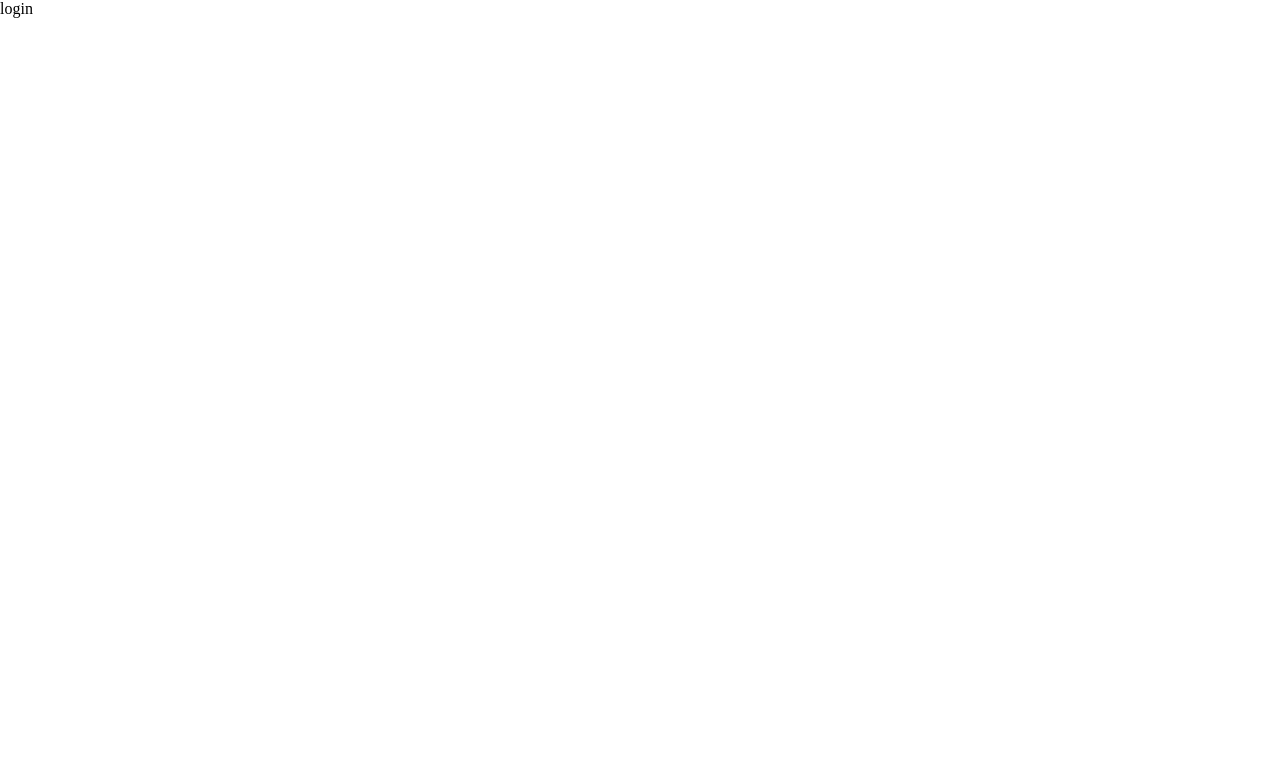
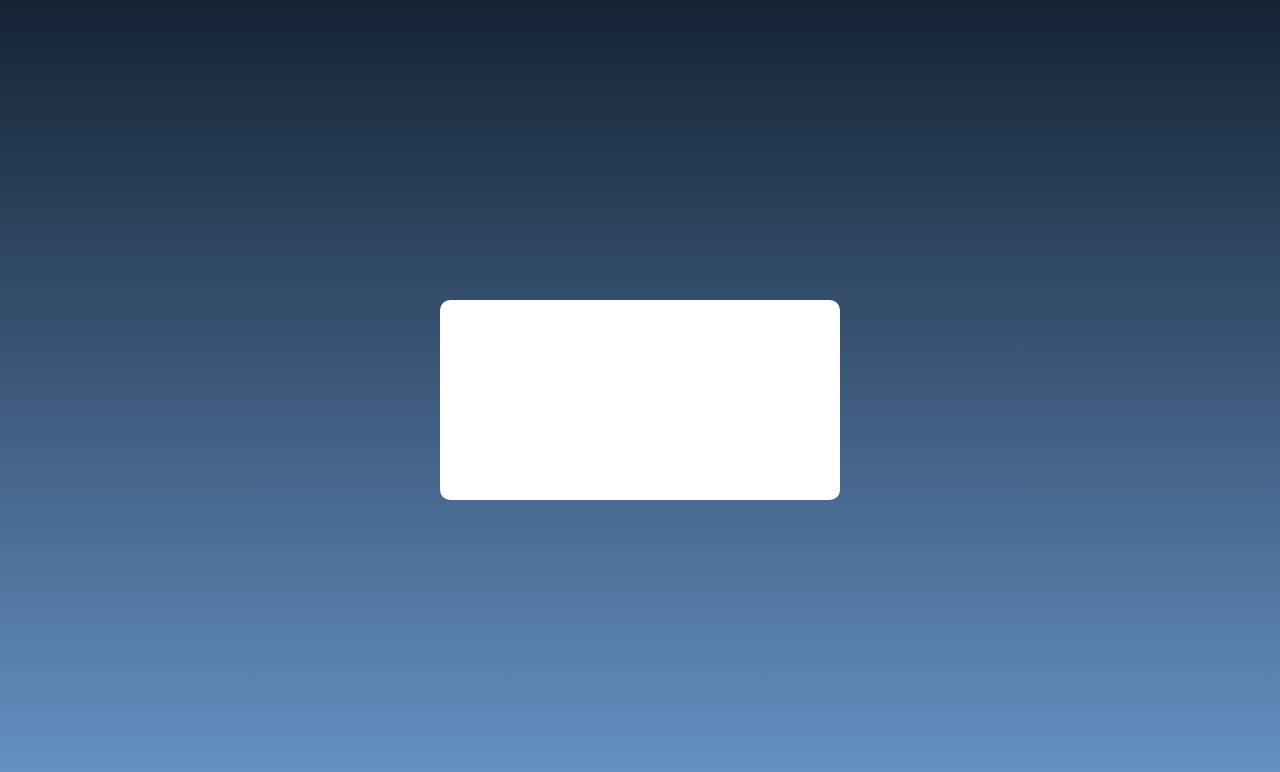
Before and after one commit to cn666278/vue3-hotel-admin-project, a Vue app: page /#/ in a window 1280 px wide. Shown: the top 772 px of the page. Built offline with nearby package versions, Linux system fonts and the light colour scheme.

Commit message:
[+] 安装sass

```diff
--- a/package.json
+++ b/package.json
@@ -17,6 +17,8 @@
   },
   "devDependencies": {
     "@vitejs/plugin-vue": "^5.0.4",
+    "sass": "^1.77.2",
+    "sass-loader": "^14.2.1",
     "typescript": "^5.2.2",
     "vite": "^5.2.0",
     "vue-tsc": "^2.0.6"
--- a/src/views/Login.vue
+++ b/src/views/Login.vue
@@ -1,11 +1,24 @@
 <template>
-    <div>
-        login
+    <div class="login">
+        <div class="box"></div>
     </div>
 </template>
 <script setup lang='ts'>
 
 </script>
 <style lang='scss'>
-
+.login{
+    width: 100vw;
+    height: 100vh;
+    background: linear-gradient(to bottom, #142334, #6894c7);
+    display: flex;
+    justify-content: center;
+    align-items: center;
+    .box{
+        width: 400px;
+        height: 200px;
+        background: #fff;
+        border-radius: 10px;
+    }
+}
 </style>
```
Also changed, not shown: 1 other file (tests, documents, lock files or other folders).
